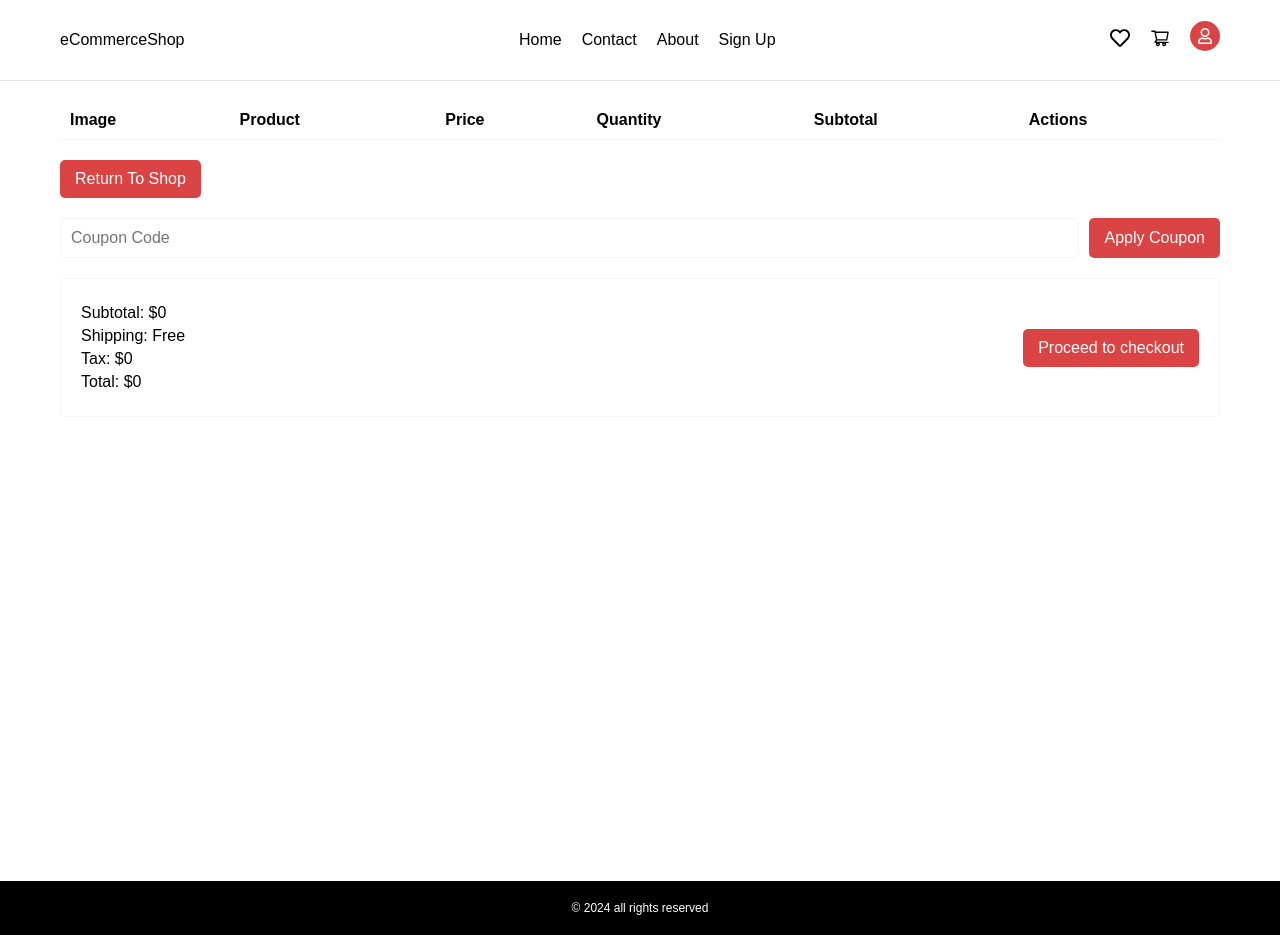
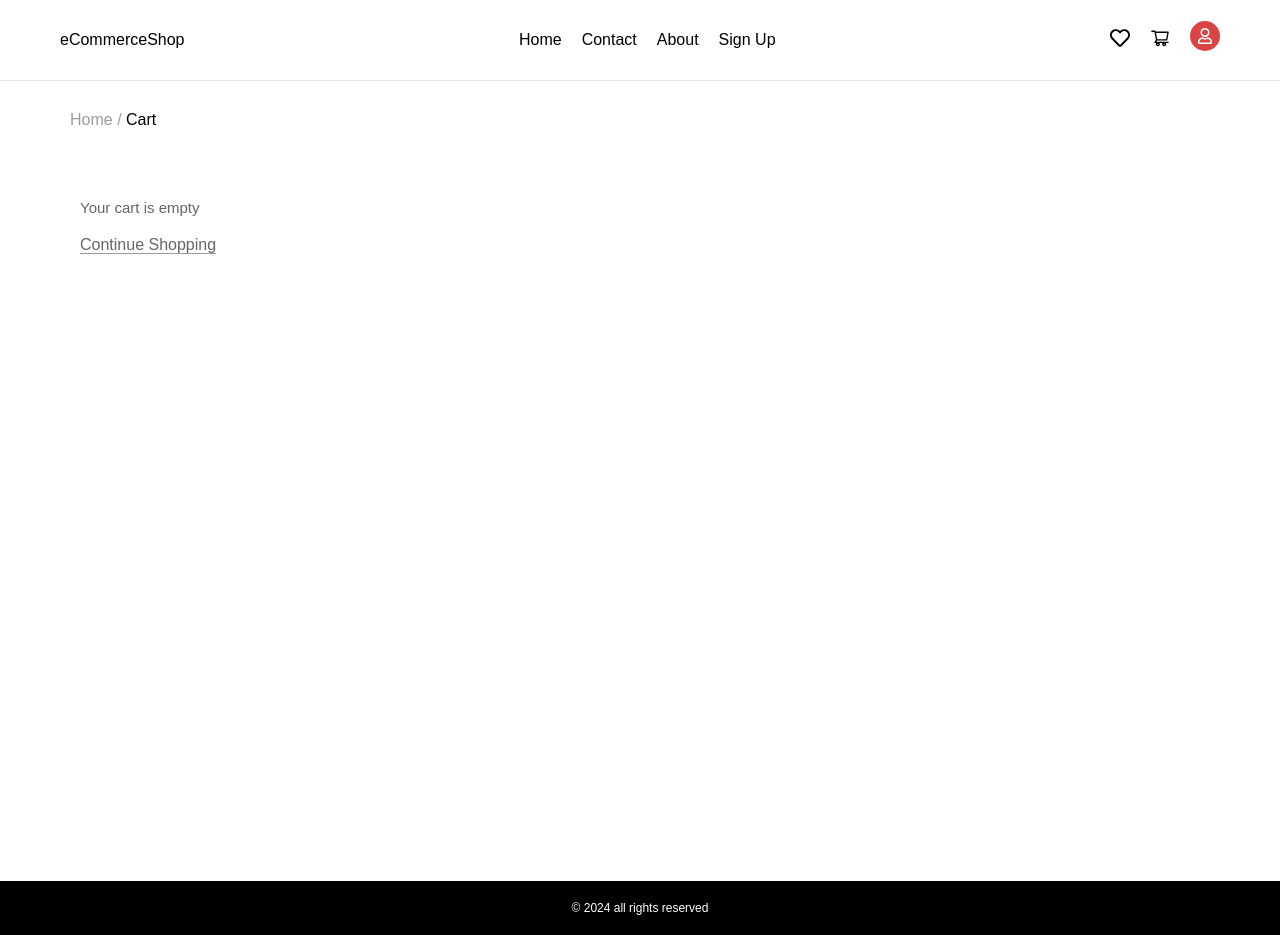
Before and after one commit to ahmidou09/eCommerce_MERN, a React (Vite) app in the folder frontend/: page /cart in a window 1280 px wide. Built offline with nearby package versions, Linux system fonts and the light colour scheme.

Commit message:
Improved cart UI with new styles and enhanced empty cart message

```diff
--- a/frontend/src/pages/Cart.jsx
+++ b/frontend/src/pages/Cart.jsx
@@ -3,7 +3,7 @@ import { useDispatch, useSelector } from "react-redux";
 import styled from "styled-components";
 import { addToCart, removeFromCart } from "../redux/slices/cartSlice";
 import { Link } from "react-router-dom";
-import { FaTrash } from "react-icons/fa";
+import { FaMinus, FaPlus, FaTrash } from "react-icons/fa";
 
 const Cart = () => {
   const dispatch = useDispatch();
@@ -14,12 +14,15 @@ const Cart = () => {
   const handleQuantityChange = (id, quantity) => {
     const item = cartItems.find((item) => item._id === id);
     if (item) {
-      if (quantity <= 0) {
-        dispatch(removeFromCart(id));
+      if (quantity === 0) {
+        handleRemoveItem(id);
       } else {
         dispatch(addToCart({ ...item, quantity }));
       }
     }
+  };
+  const handleRemoveItem = (id) => {
+    dispatch(removeFromCart(id));
   };
 
   const incrementQuantity = (id, currentQuantity) => {
@@ -30,12 +33,20 @@ const Cart = () => {
     handleQuantityChange(id, currentQuantity - 1);
   };
 
-  const handleRemoveItem = (id) => {
-    dispatch(removeFromCart(id));
-  };
-
   return (
     <Container>
+      <Breadcrumb>
+        <Link to="/">Home</Link> / <span>Cart</span>
+      </Breadcrumb>
+      {cartItems.length === 0 ? (
+        <EmptyCart>
+          <p>Your cart is empty</p>
+          <div>
+            <Link to="/products">Continue Shopping</Link>
+          </div>
+        </EmptyCart>
+      ) : (
+        <>
           <Table>
             <thead>
               <tr>
@@ -44,7 +55,7 @@ const Cart = () => {
                 <Th>Price</Th>
                 <Th>Quantity</Th>
                 <Th>Subtotal</Th>
-            <Th>Actions</Th>
+                <Th>Remove</Th>
               </tr>
             </thead>
             <tbody>
@@ -53,21 +64,32 @@ const Cart = () => {
                   <Td>
                     <ProductImage src={item.image} alt={item.name} />
                   </Td>
-              <Td>{item.name}</Td>
+                  <Td>
+                    <Link to={`/products/${item._id}`} key={item._id}>
+                      {item.name}
+                    </Link>
+                  </Td>
                   <Td>${item.price.toFixed(2)}</Td>
                   <Td>
                     <QuantityControl>
                       <QuantityButton
-                    onClick={() => decrementQuantity(item._id, item.quantity)}
+                        onClick={() =>
+                          decrementQuantity(item._id, item.quantity)
+                        }
                       >
-                    -
+                        <FaMinus />
                       </QuantityButton>
                       <QuantityValue>{item.quantity}</QuantityValue>
                       <QuantityButton
-                    onClick={() => incrementQuantity(item._id, item.quantity)}
-                    disabled={item.quantity >= 10}
+                        onClick={() =>
+                          incrementQuantity(item._id, item.quantity)
+                        }
+                        disabled={
+                          item.quantity >= item.countInStock ||
+                          item.quantity >= 10
+                        }
                       >
-                    +
+                        <FaPlus />
                       </QuantityButton>
                     </QuantityControl>
                   </Td>
@@ -83,9 +105,10 @@ const Cart = () => {
           </Table>
           <Actions>
             <Button>
-          <Link to="/">Return To Shop</Link>
+              <Link to="/products">Return To Shop</Link>
             </Button>
           </Actions>
+          <CartTotalContainer>
             <CouponSection>
               <CouponInput
                 type="text"
@@ -98,16 +121,31 @@ const Cart = () => {
               </Button>
             </CouponSection>
             <CartTotal>
+              <h3>Cart Totals</h3>
               <div>
-          <p>Subtotal: ${itemsPrice}</p>
-          <p>Shipping: {shippingPrice === 0 ? "Free" : `$${shippingPrice}`}</p>
-          <p>Tax: ${taxPrice}</p>
-          <p>Total: ${totalPrice}</p>
+                <p>
+                  <span>Subtotal:</span> <span>${itemsPrice}</span>
+                </p>
+                <p>
+                  <span>Shipping:</span>{" "}
+                  <span>
+                    {shippingPrice === 0 ? "Free" : `$${shippingPrice}`}
+                  </span>
+                </p>
+                <p>
+                  <span>Tax:</span> <span>${taxPrice}</span>
+                </p>
+                <p style={{ fontWeight: "bold", fontSize: "1.9rem" }}>
+                  <span>Total:</span> <span>${totalPrice}</span>
+                </p>
               </div>
               <Button onClick={() => console.log("Proceed to checkout")}>
                 Proceed to checkout
               </Button>
             </CartTotal>
+          </CartTotalContainer>
+        </>
+      )}
     </Container>
   );
 };
@@ -116,7 +154,39 @@ const Container = styled.div`
   max-width: 1200px;
   margin: 0 auto;
   padding: 2rem;
-  height: 100vh;
+  min-height: 100vh;
+`;
+
+const Breadcrumb = styled.div`
+  margin-bottom: 4rem;
+  padding: 1rem;
+  color: var(--color-grey-1);
+
+  span {
+    color: var(--color-black);
+  }
+`;
+
+const EmptyCart = styled.div`
+  display: flex;
+  flex-direction: column;
+  padding: 2rem;
+  color: var(--color-grey-4);
+
+  p {
+    font-size: 1.5rem;
+    margin-bottom: 2rem;
+  }
+
+  div {
+    a {
+      border-bottom: 1px solid var(--color-grey-1);
+
+      &:hover {
+        color: var(--color-primary-2);
+      }
+    }
+  }
 `;
 
 const Table = styled.table`
@@ -128,12 +198,12 @@ const Table = styled.table`
 const Th = styled.th`
   text-align: left;
   padding: 1rem;
-  border-bottom: 1px solid var(--color-grey-0);
+  border-bottom: 1px solid var(--color-grey-2);
 `;
 
 const Td = styled.td`
   padding: 1rem;
-  border-bottom: 1px solid var(--color-grey-0);
+  border-bottom: 1px solid var(--color-grey-2);
 `;
 
 const ProductImage = styled.img`
@@ -182,7 +252,7 @@ const RemoveButton = styled.button`
 const Actions = styled.div`
   display: flex;
   justify-content: space-between;
-  margin-bottom: 2rem;
+  margin-bottom: 4rem;
 `;
 
 const Button = styled.button`
@@ -192,9 +262,10 @@ const Button = styled.button`
   border-radius: 5px;
   color: var(--color-white);
   cursor: pointer;
+  transition: all 0.3s;
 
   &:hover {
-    background-color: var(--color-primary-1);
+    background-color: var(--color-primary-2);
   }
 `;
 
@@ -204,23 +275,36 @@ const CouponSection = styled.div`
   margin-bottom: 2rem;
 `;
 
+const CartTotalContainer = styled.div`
+  display: flex;
+  align-items: start;
+  justify-content: space-between;
+`;
+
 const CouponInput = styled.input`
   padding: 1rem;
-  border: 1px solid var(--color-grey-0);
+  border: 1px solid var(--color-grey-2);
   border-radius: 5px;
-  flex: 1;
 `;
 
 const CartTotal = styled.div`
-  border: 1px solid var(--color-grey-0);
+  border: 1px solid var(--color-grey-2);
+  flex: 0.7;
+  gap: 1rem;
   border-radius: 5px;
   padding: 2rem;
   display: flex;
+  flex-direction: column;
   justify-content: space-between;
-  align-items: center;
 
   p {
-    margin: 0.5rem 0;
+    margin: 0.5rem;
+    margin-bottom: 1rem;
+    border-bottom: 1px solid var(--color-grey-2);
+    padding: 1rem;
+
+    display: flex;
+    justify-content: space-between;
   }
 `;
 
```
Lines whose indentation alone changed are shown as unchanged.
